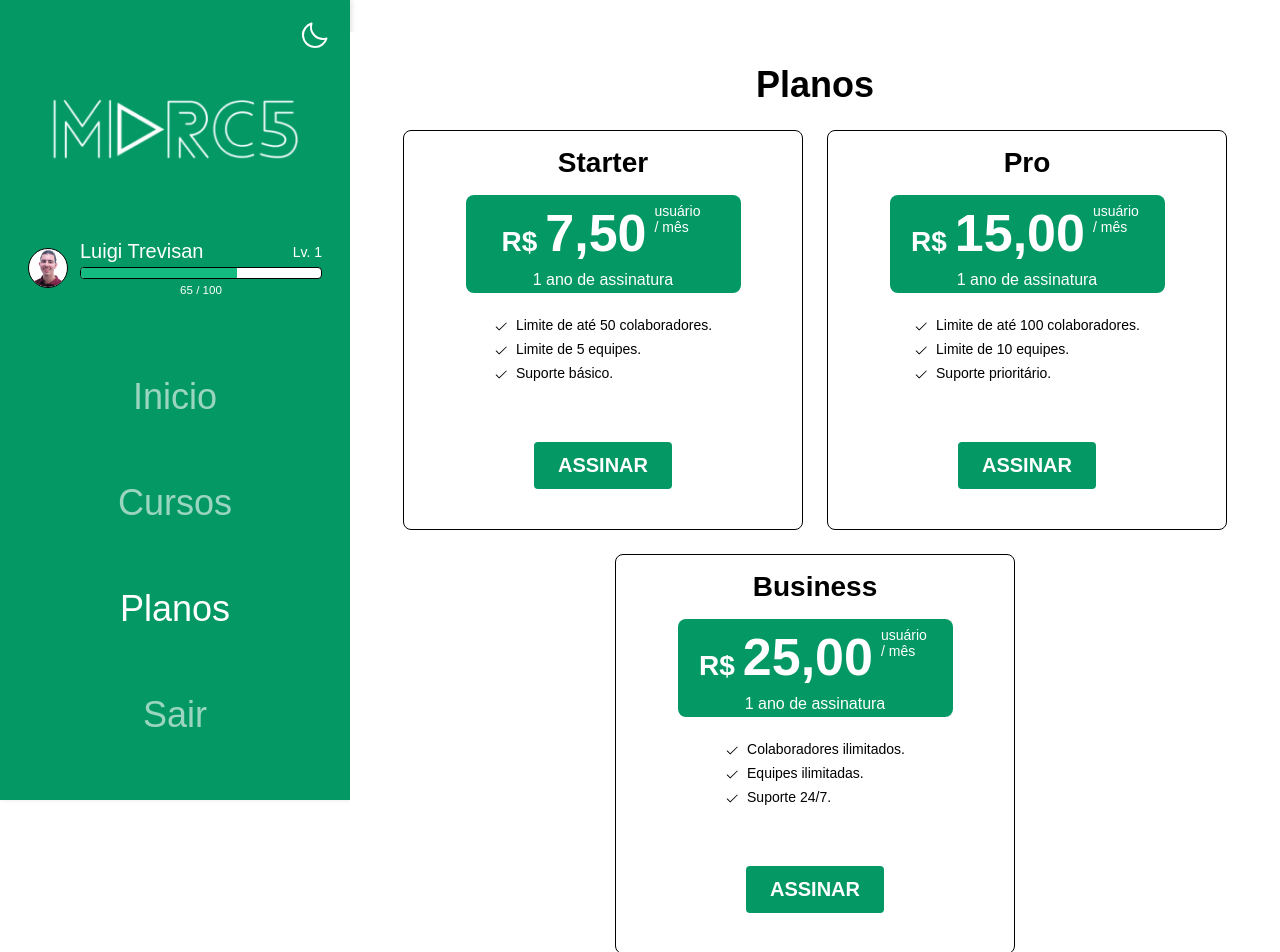
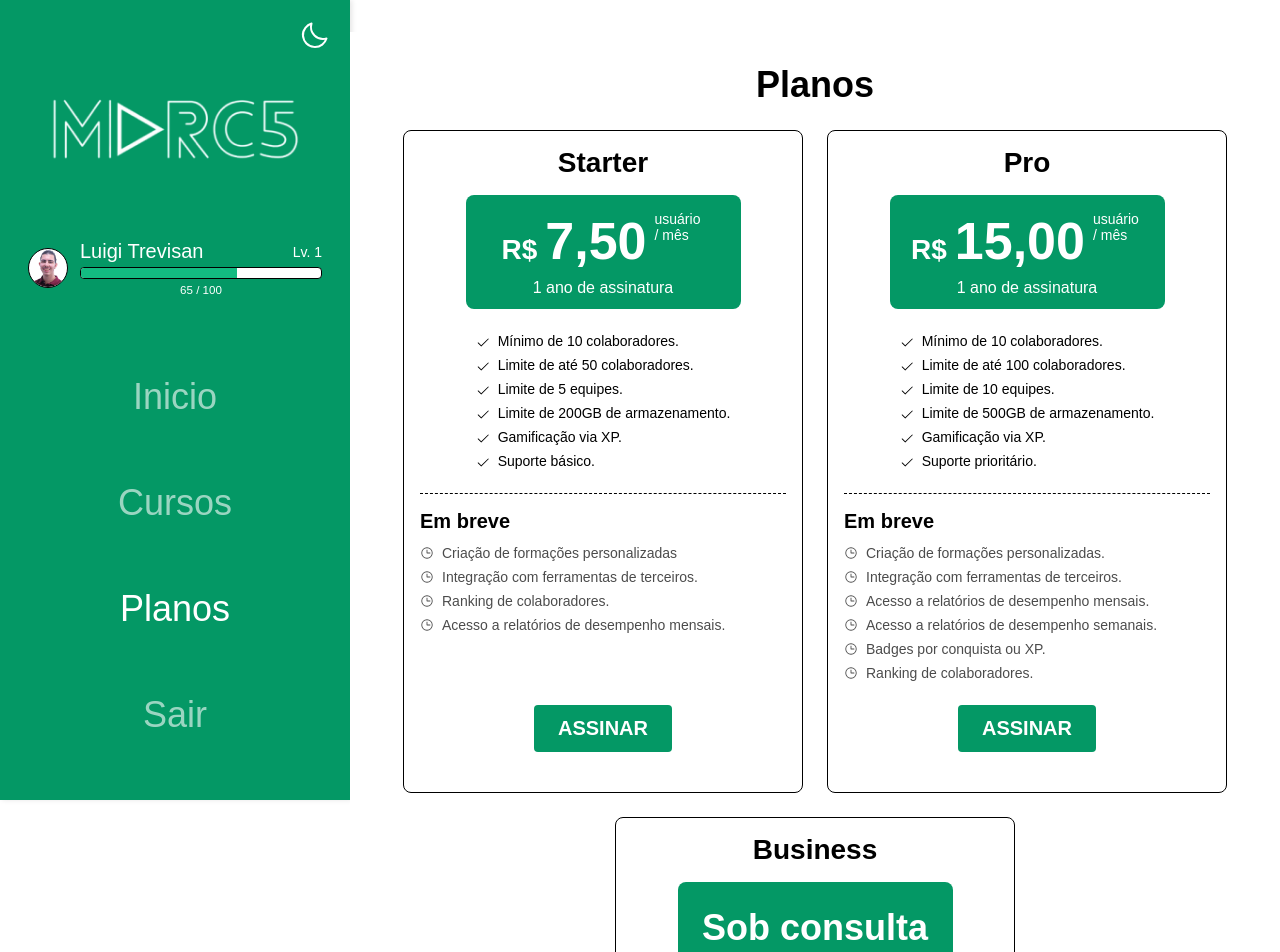
Before and after one commit to Rodrigosiq03/marc5-service, a React (Vite) app in the folder web/: page /planos in a window 1280 px wide. Shown: the top 952 px of the page. Built offline with nearby package versions, Linux system fonts and the light colour scheme; a web font is replaced by a local one.

Commit message:
update: planos

```diff
--- a/web/src/components/PlanCard/index.tsx
+++ b/web/src/components/PlanCard/index.tsx
@@ -4,22 +4,26 @@ import {
   PlanTitle,
   PlanDescription,
   SubscribeButton,
+  FutureFeaturesList,
+  UpdatesSection,
+  UpdatesTitle,
 } from './styles';
 import PriceTag from '../PriceTag';
-import { Check } from '@phosphor-icons/react';
+import { Check, Clock } from '@phosphor-icons/react';
 import { ThemeContext } from 'styled-components';
 
-interface PlanCardProps {
+export interface PlanCardProps {
   title: string;
-  price: number;
+  price: number | 'Sob consulta';
   description: string[];
+  futureUpdates: string[];
 }
-
 
 const PlanCard: React.FC<PlanCardProps> = ({
   title,
   price,
-  description
+  description,
+  futureUpdates
 }) => {
   const theme = React.useContext(ThemeContext);
   return (
@@ -31,6 +35,17 @@ const PlanCard: React.FC<PlanCardProps> = ({
           <li key={index}><Check color={theme?.colors.icons.color}/>{item}</li>
         ))}
       </PlanDescription>
+      <UpdatesSection>
+        <UpdatesTitle>Em breve</UpdatesTitle>
+        <FutureFeaturesList>
+          {futureUpdates.map((item, index) => (
+            <li key={index}>
+              <Clock color={theme?.colors.icons.color} />
+              {item}
+            </li>
+          ))}
+        </FutureFeaturesList>
+      </UpdatesSection>
       <SubscribeButton>ASSINAR</SubscribeButton>
     </CardContainer>
   );
--- a/web/src/components/PlanCard/styles.ts
+++ b/web/src/components/PlanCard/styles.ts
@@ -1,7 +1,8 @@
 import styled from 'styled-components';
 
 export const CardContainer = styled.div`
-  height: 400px;
+  height: auto;
+  min-height: 400px;
   max-width: 400px;
   display: flex;
   flex-direction: column;
@@ -31,7 +32,7 @@ export const PlanDescription = styled.ul`
   font-size: ${({ theme }) => theme.fontsSizes.desktop.p};
   text-align: left;
   color: ${({ theme }) => theme.colors.primary};
-  margin-bottom: 1.5rem;
+  margin-bottom: 1rem;
   list-style-type: none;
   padding: 0;
 
@@ -42,6 +43,40 @@ export const PlanDescription = styled.ul`
   svg {
     vertical-align: bottom;
     margin-right: 0.5rem;
+  }
+`;
+
+export const UpdatesSection = styled.div`
+  width: 100%;
+  padding: 1rem 0;
+  border-top: 1px dashed ${({ theme }) => theme.colors.primary}; // Linha divisória
+`;
+
+export const UpdatesTitle = styled.h4`
+  font-size: ${({ theme }) => theme.fontsSizes.desktop.h5};
+  color: ${({ theme }) => theme.colors.primary};
+  margin-bottom: 0.75rem;
+  text-align: left;
+  width: 100%;
+`;
+
+export const FutureFeaturesList = styled.ul`
+  font-size: ${({ theme }) => theme.fontsSizes.desktop.p};
+  text-align: left;
+  color: ${({ theme }) => theme.colors.primary};
+  list-style-type: none;
+  padding: 0;
+  opacity: 0.7; // Deixa um pouco mais transparente para indicar que são recursos futuros
+
+  li {
+    margin-bottom: 0.5rem;
+    display: flex;
+    align-items: center;
+    gap: 0.5rem;
+  }
+
+  svg {
+    vertical-align: bottom;
   }
 `;
 
--- a/web/src/components/Plans/index.tsx
+++ b/web/src/components/Plans/index.tsx
@@ -1,43 +1,69 @@
 import React, { useContext } from 'react';
 import { ThemeContext } from 'styled-components';
-import PlanCard from '../PlanCard';
+import PlanCard, { PlanCardProps } from '../PlanCard';
 import { PlansContainer, SectionTitle, PlanGrid } from './styles';
-
-interface PlanType {
-  title: string;
-  price: number;
-  description: string[];
-}
 
 const PlansScreen: React.FC = () => {
   useContext(ThemeContext);
 
-  const plans: PlanType[] = [
+  const plans: PlanCardProps[] = [
     {
       title: 'Starter',
       price: 7.50,
       description: [
+        'Mínimo de 10 colaboradores.',
         'Limite de até 50 colaboradores.',
         'Limite de 5 equipes.',
+        'Limite de 200GB de armazenamento.',
+        'Gamificação via XP.',
         'Suporte básico.'
+      ],
+      futureUpdates: [
+        'Criação de formações personalizadas',
+        'Integração com ferramentas de terceiros.',
+        'Ranking de colaboradores.',
+        'Acesso a relatórios de desempenho mensais.',
       ],
     },
     {
       title: 'Pro',
       price: 15.00,
       description: [
+        'Mínimo de 10 colaboradores.',
         'Limite de até 100 colaboradores.',
         'Limite de 10 equipes.',
+        'Limite de 500GB de armazenamento.',
+        'Gamificação via XP.',
         'Suporte prioritário.',
+      ],
+      futureUpdates: [
+        'Criação de formações personalizadas.',
+        'Integração com ferramentas de terceiros.',
+        'Acesso a relatórios de desempenho mensais.',
+        'Acesso a relatórios de desempenho semanais.',
+        'Badges por conquista ou XP.',
+        'Ranking de colaboradores.',
       ],
     },
     {
       title: 'Business',
-      price: 25.00,
+      price: 'Sob consulta',
       description: [
         'Colaboradores ilimitados.',
         'Equipes ilimitadas.',
+        'Limite de 2TB de armazenamento.',
+        'Gamificação via XP.',
         'Suporte 24/7.',
+      ],
+      futureUpdates: [
+        'Criação de formações personalizadas.',
+        'Integração com ferramentas de terceiros.',
+        'Acesso a relatórios de desempenho mensais.',
+        'Acesso a relatórios de desempenho semanais.',
+        'Acesso a webinars exclusivos.',
+        'Badges personalizados.',
+        'Ranking de colaboradores.',
+        'Boost de XP para colaboradores.',
       ],
     },
   ];
--- a/web/src/components/PriceTag/index.tsx
+++ b/web/src/components/PriceTag/index.tsx
@@ -10,20 +10,30 @@ import {
 import formatPrice from '../../utils/formatPrice';
 
 interface PriceTagProps {
-    price: number;
+    price: number | 'Sob consulta';
 }
 
 const PriceTag: React.FC<PriceTagProps> = ({ price }) => {
+    const isConsultation = price === 'Sob consulta';
+
     return (
         <PriceTagContainer>
             <PriceText>
+                {isConsultation ? (
+                    <Price isConsultation>{price}</Price>
+                ) : (
+                    <>
                         <Currency>R$</Currency>
                         <Price>{formatPrice(price)}</Price>
                         <PriceUnit>
                             usuário / mês
                         </PriceUnit>
+                    </>
+                )}
             </PriceText>
+            {!isConsultation && (
                 <SubscriptionText>1 ano de assinatura</SubscriptionText>
+            )}
         </PriceTagContainer>
     );
 };
--- a/web/src/components/PriceTag/styles.ts
+++ b/web/src/components/PriceTag/styles.ts
@@ -1,4 +1,4 @@
-import styled from 'styled-components';
+import styled, { css } from 'styled-components';
 
 export const PriceTagContainer = styled.div`
   width: 275px;
@@ -10,6 +10,7 @@ export const PriceTagContainer = styled.div`
   border-radius: 0.5rem;
   margin-bottom: 1.5rem;
   color: ${({ theme }) => theme.fontsSizes.colors.white};
+  padding: 0.5rem;
 `;
 
 export const PriceText = styled.span`
@@ -25,9 +26,16 @@ export const Currency = styled.span`
   margin-right: 0.5rem;
 `;
 
-export const Price = styled.span`
+export const Price = styled.span<{ isConsultation?: boolean }>`
   font-size: ${({ theme }) => theme.fontsSizes.desktop.h2};
   font-weight: bold;
+
+  ${props => props.isConsultation && css`
+    font-size: ${({ theme }) => theme.fontsSizes.desktop.h3};
+    text-align: center;
+    line-height: 1.2;
+    margin: 0.5rem 0;
+  `}
 `;
 
 export const PriceUnit = styled.span`
```
Lines whose indentation alone changed are shown as unchanged.
